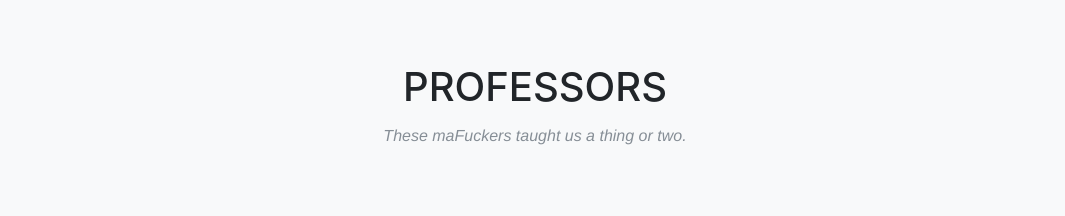
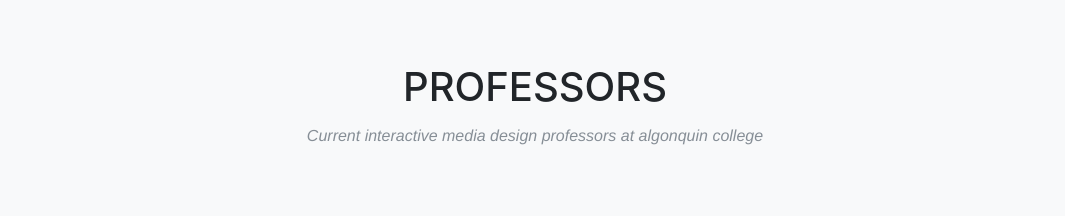
Before and after one commit to MTM6330-F17/mtm6330-final-project-team7, a website with bundled scripts: page index.html in a window 1280 px wide. Shown: the part 4280-4496 px from the top of the page, without its empty margins (105-1170 px from the left). Built offline with nearby package versions, Linux system fonts and the light colour scheme; a web font is replaced by a local one.

Commit message:
updated professors description

```diff
--- a/index.html
+++ b/index.html
@@ -277,7 +277,7 @@
         <div class="row">
           <div class="col-lg-12 text-center">
             <h2 class="section-heading text-uppercase">Professors</h2>
-            <h3 class="section-subheading text-muted">These maFuckers taught us a thing or two.</h3>
+            <h3 class="section-subheading text-muted">Current interactive media design professors at algonquin college</h3>
           </div>
         </div>
         <div class="row">
```
